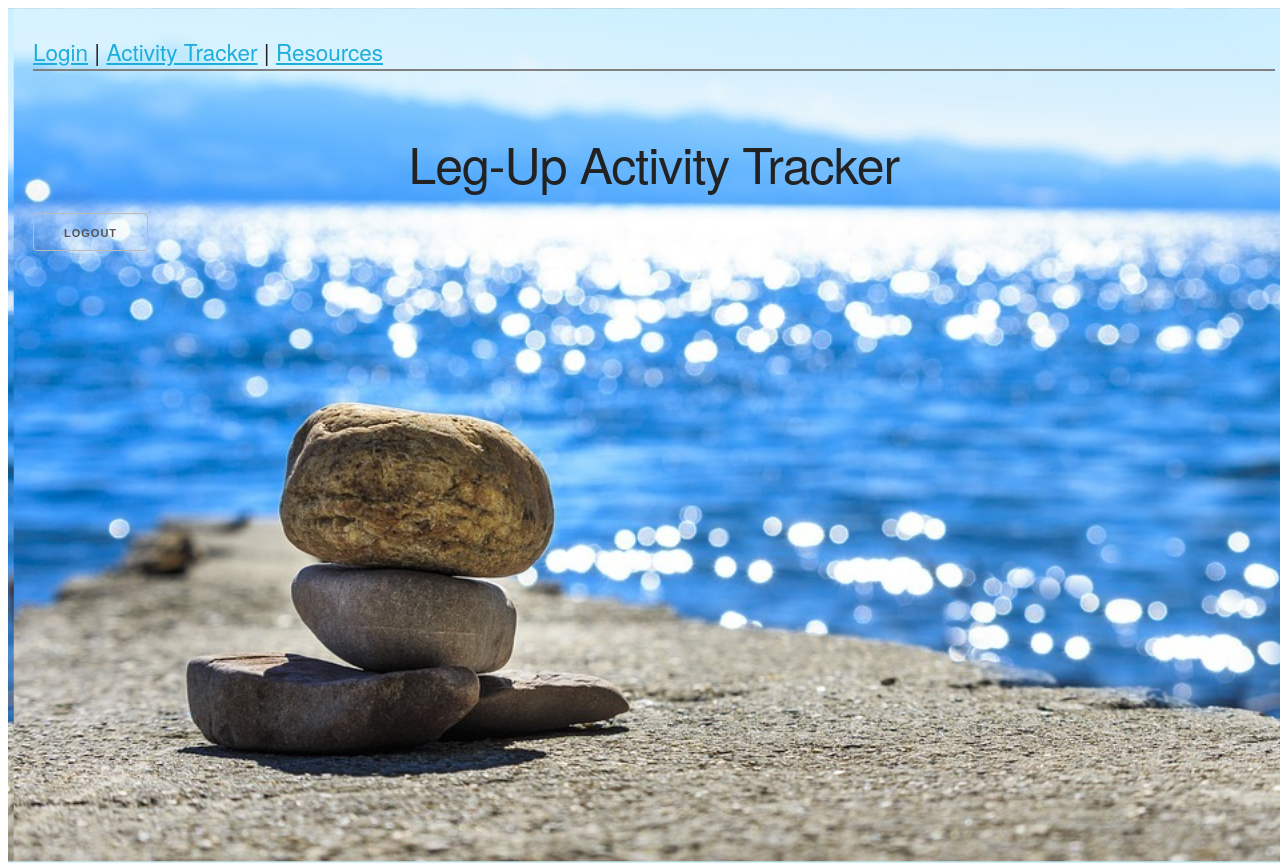
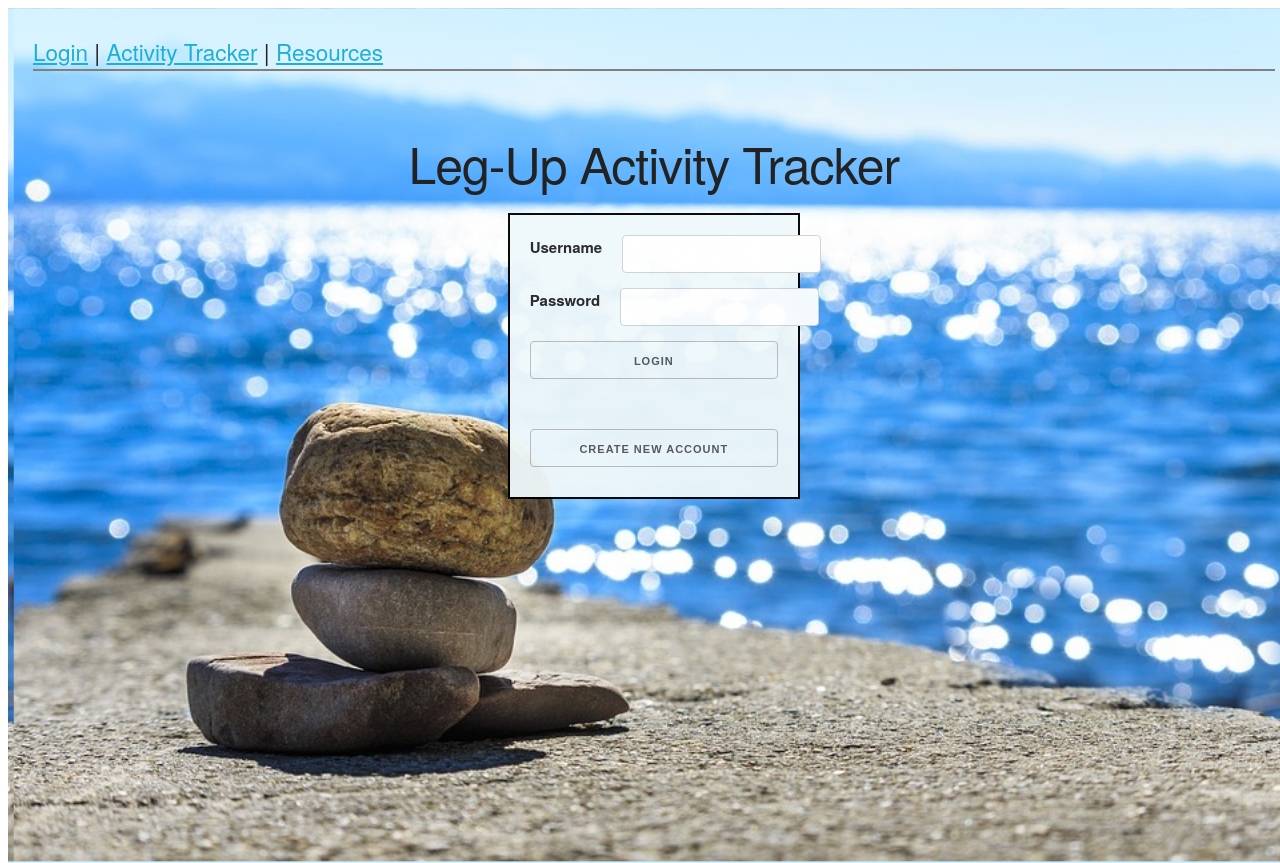
Before and after one commit to Ian-Ennis/activity_tracker, a React (Create React App) app: page /login in a window 1280 px wide. Shown: the top 863 px of the page. Built offline with nearby package versions, Linux system fonts and the light colour scheme.

Commit message:
fixed token, added resources, fixed login logout render in navbar

```diff
--- a/src/App.js
+++ b/src/App.js
@@ -5,21 +5,22 @@ import NavigationBar from "./components/NavigationBar";
 import Header from "./components/Header";
 import Login from "./components/Login/Login";
 import Signup from "./components/Login/Signup";
-import ActivityForms from "./components/ActivityForms";
+import Activities from "./components/Activities";
 import Resources from "./components/Resources"
 
 export default function App() {
-  const [user, setUser] = useState();
+  const [currentUser, setCurrentUser] = useState({});
+  const [loggedIn, setLoggedIn] = useState(false)
 
   return (
     <div className="App">
-      <NavigationBar />
+      <NavigationBar loggedIn={loggedIn} setLoggedIn={setLoggedIn}/>
       <Header />
       <Routes>
-        <Route path="/" element={<Signup />} />
-        <Route path="/login" element={<Login onLogin={setUser}/> } />
-        <Route path="/activity_forms" element={<ActivityForms />} />
-        <Route path="/resources" element={<Resources />} />
+        <Route path="/" element={<Signup setLoggedIn={setLoggedIn} />} />
+        <Route path="/login" element={<Login setLoggedIn={setLoggedIn} /> } />
+        <Route path="/activities" element={<Activities currentUser={currentUser}/>} />
+        <Route path="/resources" element={<Resources currentUser={currentUser}/>} />
       </Routes>
     </div>
   );
--- a/src/components/ActivityForms.js
+++ b/src/components/Activities.js
@@ -1,20 +1,22 @@
 import React, { useState } from "react";
+import Chart from "chart.js/auto";
 import Select from "react-select";
-import { Chart as ChartJS } from "chart.js/auto";
-import { Chart } from "react-chartjs-2";
-import { Bar } from "react-chartjs-2";
 import MeditationTable from "./Tables/MeditationTable";
 import YogaTable from "./Tables/YogaTable";
 import CardioTable from "./Tables/CardioTable";
 import MeditationChart from "./Charts/MeditationChart";
-import YogaChart from "./Charts/YogaChart"
-import CardioChart from "./Charts/CardioChart"
+import YogaChart from "./Charts/YogaChart";
+import CardioChart from "./Charts/CardioChart";
+import { useNavigate } from "react-router-dom";
 const backend_API = `http://localhost:3000/activities`;
 
-function ActivityForms({ header }) {
+function Activities({ currentUser, setCurrentUser }) {
   const [activityHash, setActivityHash] = useState([]);
   const [activity, setActivity] = useState("");
   const [selected, setSelected] = useState(false);
+  const navigate = useNavigate();
+
+  console.log(currentUser);
 
   const activityOptions = [
     { value: "meditation", label: "🧘 Meditation" },
@@ -38,15 +40,15 @@ function ActivityForms({ header }) {
     for (let i = 0; i < activityHash.length; i++) {
       if (activityHash[i].name === "meditation") {
         meditationLabels.push(activityHash[i].date);
-        meditationSessions.push(activityHash[i])
+        meditationSessions.push(activityHash[i]);
         meditationTime.push(activityHash[i].minutes);
       } else if (activityHash[i].name === "yoga") {
         yogaLabels.push(activityHash[i].date);
-        yogaSessions.push(activityHash[i])
+        yogaSessions.push(activityHash[i]);
         yogaTime.push(activityHash[i].minutes);
       } else if (activityHash[i].name === "cardio") {
         cardioLabels.push(activityHash[i].date);
-        cardioSessions.push(activityHash[i])
+        cardioSessions.push(activityHash[i]);
         cardioTime.push(activityHash[i].minutes);
       }
     }
@@ -65,7 +67,7 @@ function ActivityForms({ header }) {
       headers: {
         Accepts: "application/json",
         "Content-Type": "application/json",
-        Authorization: `Bearer ${localStorage.getItem("jwt")}`,
+        Authorization: `Bearer ${localStorage.getItem("token")}`,
       },
       body: JSON.stringify({
         date,
@@ -79,11 +81,12 @@ function ActivityForms({ header }) {
         headers: {
           Accepts: "application/json",
           "Content-Type": "application/json",
-          Authorization: `Bearer ${localStorage.getItem("jwt")}`,
+          Authorization: `Bearer ${localStorage.getItem("token")}`,
         },
       })
         .then((res) => res.json())
         .then((data) => {
+          console.log(data);
           setActivityHash(data);
         });
     });
@@ -104,7 +107,7 @@ function ActivityForms({ header }) {
       headers: {
         Accepts: "application/json",
         "Content-Type": "application/json",
-        Authorization: `Bearer ${localStorage.getItem("jwt")}`,
+        Authorization: `Bearer ${localStorage.getItem("token")}`,
       },
       body: JSON.stringify({
         date,
@@ -119,7 +122,7 @@ function ActivityForms({ header }) {
         headers: {
           Accepts: "application/json",
           "Content-Type": "application/json",
-          Authorization: `Bearer ${localStorage.getItem("jwt")}`,
+          Authorization: `Bearer ${localStorage.getItem("token")}`,
         },
       })
         .then((res) => res.json())
@@ -145,7 +148,7 @@ function ActivityForms({ header }) {
       headers: {
         Accepts: "application/json",
         "Content-Type": "application/json",
-        Authorization: `Bearer ${localStorage.getItem("jwt")}`,
+        Authorization: `Bearer ${localStorage.getItem("token")}`,
       },
       body: JSON.stringify({
         date,
@@ -161,7 +164,7 @@ function ActivityForms({ header }) {
         headers: {
           Accepts: "application/json",
           "Content-Type": "application/json",
-          Authorization: `Bearer ${localStorage.getItem("jwt")}`,
+          Authorization: `Bearer ${localStorage.getItem("token")}`,
         },
       })
         .then((res) => res.json())
@@ -180,7 +183,7 @@ function ActivityForms({ header }) {
         headers: {
           Accepts: "application/json",
           "Content-Type": "application/json",
-          Authorization: `Bearer ${localStorage.getItem("jwt")}`,
+          Authorization: `Bearer ${localStorage.getItem("token")}`,
         },
       }).then(() => {
         fetch(`${backend_API}`, {
@@ -188,7 +191,7 @@ function ActivityForms({ header }) {
           headers: {
             Accepts: "application/json",
             "Content-Type": "application/json",
-            Authorization: `Bearer ${localStorage.getItem("jwt")}`,
+            Authorization: `Bearer ${localStorage.getItem("token")}`,
           },
         })
           .then((res) => res.json())
@@ -221,12 +224,12 @@ function ActivityForms({ header }) {
               headers: {
                 Accepts: "application/json",
                 "Content-Type": "application/json",
-                Authorization: `Bearer ${localStorage.getItem("jwt")}`,
+                Authorization: `Bearer ${localStorage.getItem("token")}`,
               },
             })
               .then((res) => res.json())
               .then((data) => {
-                console.log("data converted to JSON")
+                console.log(data);
                 setActivityHash(data);
                 setSelected(true);
                 setActivity(e.value);
@@ -250,7 +253,12 @@ function ActivityForms({ header }) {
                     <button type="submit">Submit</button>
                   </div>
                 </form>
-                {meditationSessions.length ? <MeditationChart meditationLabels={meditationLabels} meditationTime={meditationTime}/> : null}
+                {meditationSessions.length ? (
+                  <MeditationChart
+                    meditationLabels={meditationLabels}
+                    meditationTime={meditationTime}
+                  />
+                ) : null}
                 <MeditationTable
                   meditationSessions={meditationSessions}
                   askToDelete={askToDelete}
@@ -277,7 +285,9 @@ function ActivityForms({ header }) {
                     <button type="submit">Submit</button>
                   </div>
                 </form>
-                {yogaSessions.length ? <YogaChart yogaLabels={yogaLabels} yogaTime={yogaTime}/> : null}
+                {yogaSessions.length ? (
+                  <YogaChart yogaLabels={yogaLabels} yogaTime={yogaTime} />
+                ) : null}
                 <YogaTable
                   yogaSessions={yogaSessions}
                   askToDelete={askToDelete}
@@ -309,7 +319,12 @@ function ActivityForms({ header }) {
                     <button type="submit">Submit</button>
                   </div>
                 </form>
-                {cardioSessions.length ? <CardioChart cardioLabels={cardioLabels} cardioTime={cardioTime}/> : null}
+                {cardioSessions.length ? (
+                  <CardioChart
+                    cardioLabels={cardioLabels}
+                    cardioTime={cardioTime}
+                  />
+                ) : null}
                 <CardioTable
                   cardioSessions={cardioSessions}
                   askToDelete={askToDelete}
@@ -323,4 +338,4 @@ function ActivityForms({ header }) {
   );
 }
 
-export default ActivityForms;
+export default Activities;
--- a/src/components/Login/Login.js
+++ b/src/components/Login/Login.js
@@ -1,59 +1,41 @@
 import React, { useState, useEffect } from "react";
 import { useNavigate } from "react-router-dom";
-const API = "http://localhost:3000/api/v1";
 
-function Login({ onLogin }) {
-  const [loginUser, setLoginUser] = useState("");
-  const [loginPassword, setLoginPassword] = useState("");
+function Login({ setLoggedIn }) {
+  const [username, setUsername] = useState("");
+  const [password, setPassword] = useState("");
   const navigate = useNavigate();
-
-  useEffect(() => {
-    console.log(localStorage.getItem("jwt"))
-    if (localStorage.getItem("jwt")) {navigate("activity_forms")}
-  })
 
   function handleSubmit(e) {
     e.preventDefault();
 
-    const loginData = {
-      user: { username: loginUser, password: loginPassword },
-    };
-
-    function onLoggedIn() {
-      // console.log('LOGGED IN:', json.jwt);
-      // localStorage.setItem('jwt', json.jwt);
-      navigate("/activity_forms");
-    }
-
-    fetch(`${API}/login`, {
+    fetch("http://localhost:3000/login", {
       method: "POST",
       headers: {
-        Accepts: "application/json",
         "Content-Type": "application/json",
       },
-      body: JSON.stringify(loginData),
-    })
-      .then((res) => res.json())
-      .then((json) => localStorage.setItem("jwt", json.jwt));
-
-    setLoginUser("");
-    setLoginPassword("");
-    onLoggedIn();
+      body: JSON.stringify({
+        username: username,
+        password: password,
+      }),
+    }).then((r) => {
+      if (r.ok) {
+        r.json().then((data) => {
+          localStorage.setItem("token", data.token);
+          setLoggedIn(true);
+          setUsername("");
+          setPassword("");
+          navigate("/activities");
+        });
+      } else {
+        r.json().then((err) => {
+          console.log(err);
+        });
+      }
+    });
   }
 
   return (
-    <>
-      {!localStorage.getItem("jwt") ? (
-        <button
-          id="logout"
-          onClick={() => {
-            localStorage.setItem("jwt", "");
-            navigate("/");
-          }}
-        >
-          Logout
-        </button>
-      ) : (
       <div class="signup_login">
         <form className="signup_login_form" onSubmit={handleSubmit}>
           <div className="username">
@@ -61,8 +43,8 @@ function Login({ onLogin }) {
             <input
               type="text"
               id="username"
-                  value={loginUser}
-                  onChange={(e) => setLoginUser(e.target.value)}
+              value={username}
+              onChange={(e) => setUsername(e.target.value)}
             />
           </div>
           <div className="pass">
@@ -70,8 +52,8 @@ function Login({ onLogin }) {
             <input
               type="password"
               id="password"
-                  value={loginPassword}
-                  onChange={(e) => setLoginPassword(e.target.value)}
+              value={password}
+              onChange={(e) => setPassword(e.target.value)}
             />
           </div>
           <button type="submit">Login</button>
@@ -80,8 +62,6 @@ function Login({ onLogin }) {
           Create new account
         </button>
       </div>
-      )}
-    </>
   );
 }
 
--- a/src/components/Login/Signup.js
+++ b/src/components/Login/Signup.js
@@ -1,35 +1,40 @@
 import React, { useState, useEffect } from "react";
 import { useNavigate } from "react-router-dom";
-const API = "http://localhost:3000/api/v1";
 
-function SignUp({ onLogin }) {
+function SignUp({ setLoggedIn }) {
   const [username, setUsername] = useState("");
   const [password, setPassword] = useState("");
   const navigate = useNavigate();
 
-  useEffect(() => {
-    console.log(localStorage.getItem("jwt"))
-    if (localStorage.getItem("jwt")) {navigate("activity_forms")}
-  })
-
   function handleSubmit(e) {
     e.preventDefault();
 
-    fetch(`${API}/users`, {
+    fetch("http://localhost:3000/users", {
       method: "POST",
       headers: {
         Accepts: "application/json",
         "Content-Type": "application/json",
       },
-      body: JSON.stringify({ user: { username, password } }),
-    })
-      .then((res) => res.json())
-      .then((json) => {
-        console.log("Here is the something", json);
-        setUsername("");
-        setPassword("");
-        navigate("/activity_forms")
-      })
+      body: JSON.stringify({
+        username: username,
+        password: password
+      }),
+    }).then((r) => {
+      if (r.ok) {
+        r.json().then((data) => {
+          localStorage.setItem("token", data.include[0].jwt);
+          console.log(data)
+          setLoggedIn(true)
+          setUsername("");
+          setPassword("");
+          navigate("/activities")
+        });
+      } else {
+        r.json().then((err) => {
+          console.log(err);
+        });
+      }
+    });
   }
 
   return (
@@ -41,7 +46,9 @@ function SignUp({ onLogin }) {
             type="text"
             id="username"
             value={username}
-            onChange={(e) => setUsername(e.target.value)}
+            onChange={(e) => {
+              setUsername(e.target.value)
+            }}
           />
         </div>
         <div className="pass">
@@ -50,7 +57,9 @@ function SignUp({ onLogin }) {
             type="password"
             id="password"
             value={password}
-            onChange={(e) => setPassword(e.target.value)}
+            onChange={(e) => {
+              setPassword(e.target.value)
+            }}
           />
         </div>
         <button type="submit">Register Me!</button>
@@ -63,3 +72,6 @@ function SignUp({ onLogin }) {
 }
 
 export default SignUp;
+
+
+        // Authorization: `Bearer ${localStorage.getItem("token")}`
--- a/src/components/NavigationBar.js
+++ b/src/components/NavigationBar.js
@@ -1,12 +1,36 @@
-import React from 'react'
-import { Link } from 'react-router-dom'
+import React from "react";
+import { Link } from "react-router-dom";
+import { useNavigate } from "react-router-dom";
 
-export default function TopNav() {
-    return(
-        <nav>
-            <Link to="/">Login</Link> | {' '}
-            <Link to="/activity_forms">Activity Tracker</Link> | {' '}
-            <Link to="/resources">Resources</Link>
-        </nav>
-    )
+function NavigationBar({ loggedIn, setLoggedIn }) {
+  const navigate = useNavigate();
+
+  if (!loggedIn) {
+    return (
+      <nav>
+        <Link to="/">Login</Link> |{" "}
+        <Link to="/activities">Activity Tracker</Link> |{" "}
+        <Link to="/resources">Resources</Link>
+      </nav>
+    );
+  } else {
+    return (
+      <nav>
+        <Link
+          to="/"
+          onClick={() => {
+            localStorage.setItem("token", "");
+            setLoggedIn(false);
+            navigate("/login");
+          }}
+        >
+          Logout
+        </Link>{" "}
+        | <Link to="/activities">Activity Tracker</Link> |{" "}
+        <Link to="/resources">Resources</Link>
+      </nav>
+    );
+  }
 }
+
+export default NavigationBar;
```
Also changed, not shown: src/App.css (+9 -1 lines), src/components/Resources.js (+40 -6 lines). Lines whose indentation alone changed are shown as unchanged.
